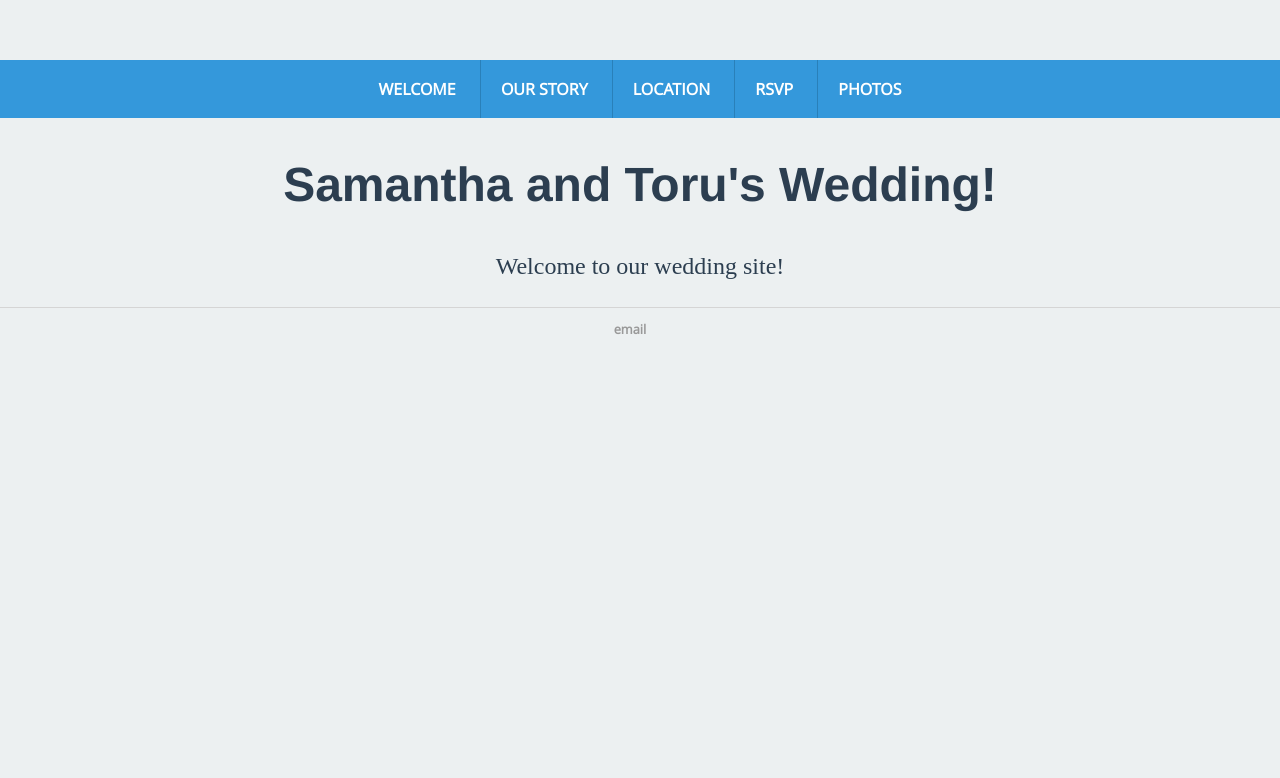
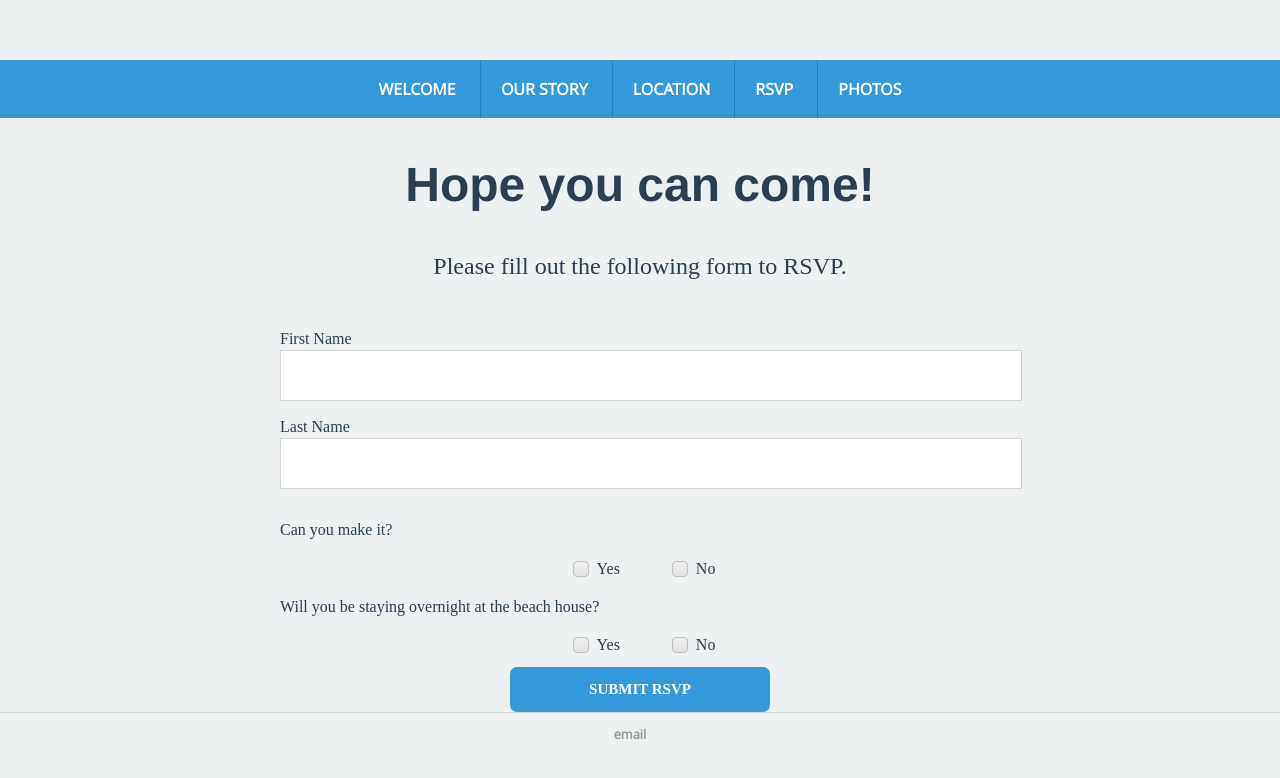
Before and after one commit to st-wed/st-wed.github.io, a Jekyll site: the page built from rsvp/index.html, in a window 1280 px wide. Shown: the top 778 px of the page. Built offline with Jekyll 4.4.1, drawn with Linux system fonts in a browser that asks for light colours.

Commit message:
added RSVP form

```diff
--- a/_layouts/default.html
+++ b/_layouts/default.html
@@ -4,6 +4,7 @@
 			<title>{{ page.title }}</title>
 			<!-- link to main stylesheet -->
 			<link rel="stylesheet" type="text/css" href="/css/main.css">
+            <link rel="stylesheet" type="text/css" href="/css/fonts.css">
 			<script type='text/javascript' src='/javascript/jquery-2.1.3.min.js'></script>
 			<script type='text/javascript' src='/javascript/jquery.backstretch.min.js'></script>
 			<!--Prefetch DNS for external resource to speed up loading time -->
--- /dev/null
+++ b/css/fonts.css
@@ -0,0 +1,30 @@
+@font-face {
+  font-family: 'Nixie One';
+  font-style: normal;
+  font-weight: 400;
+  src: local('Nixie One'), local('NixieOne-Regular'), url(http://fonts.gstatic.com/s/nixieone/v7/gQ0PT3rPU_Et2ExNz-ahmltXRa8TVwTICgirnJhmVJw.woff2) format('woff2'), url(http://fonts.gstatic.com/s/nixieone/v7/gQ0PT3rPU_Et2ExNz-ahmj8E0i7KZn-EPnyo3HZu7kw.woff) format('woff');
+}
+@font-face {
+  font-family: 'Open Sans';
+  font-style: normal;
+  font-weight: 400;
+  src: local('Open Sans'), local('OpenSans'), url(http://fonts.gstatic.com/s/opensans/v10/cJZKeOuBrn4kERxqtaUH3VtXRa8TVwTICgirnJhmVJw.woff2) format('woff2'), url(http://fonts.gstatic.com/s/opensans/v10/cJZKeOuBrn4kERxqtaUH3T8E0i7KZn-EPnyo3HZu7kw.woff) format('woff');
+}
+@font-face {
+  font-family: 'Nixie One';
+  font-style: normal;
+  font-weight: 400;
+  src: local('Nixie One'), local('NixieOne-Regular'), url(http://fonts.gstatic.com/s/nixieone/v7/gQ0PT3rPU_Et2ExNz-ahmltXRa8TVwTICgirnJhmVJw.woff2) format('woff2'), url(http://fonts.gstatic.com/s/nixieone/v7/gQ0PT3rPU_Et2ExNz-ahmj8E0i7KZn-EPnyo3HZu7kw.woff) format('woff');
+}
+@font-face {
+  font-family: 'Open Sans';
+  font-style: normal;
+  font-weight: 400;
+  src: local('Open Sans'), local('OpenSans'), url(http://fonts.gstatic.com/s/opensans/v10/cJZKeOuBrn4kERxqtaUH3VtXRa8TVwTICgirnJhmVJw.woff2) format('woff2'), url(http://fonts.gstatic.com/s/opensans/v10/cJZKeOuBrn4kERxqtaUH3T8E0i7KZn-EPnyo3HZu7kw.woff) format('woff');
+}
+@font-face {
+  font-family: 'Open Sans B';
+  font-style: normal;
+  font-weight: 700;
+  src: local('Open Sans Bold'), local('OpenSans-Bold'), url(http://fonts.gstatic.com/s/opensans/v10/k3k702ZOKiLJc3WVjuplzOgdm0LZdjqr5-oayXSOefg.woff2) format('woff2'), url(http://fonts.gstatic.com/s/opensans/v10/k3k702ZOKiLJc3WVjuplzHhCUOGz7vYGh680lGh-uXM.woff) format('woff');
+}
--- a/css/main.css
+++ b/css/main.css
@@ -88,34 +88,66 @@ ul.posts {
 ul.posts li {
     list-style: none;
 }
+#rsvp-form label{
+    display:block;
+    text-align: left;
+    margin-top:15px;
+}
+#rsvp-form input {
+    border: 1px solid #D4D4D4;
+    box-shadow: none;
+    padding: 13px 10px;
+    word-break: normal;
+    font: inherit;
+    color: #696868;
+    width:100%;
 
-@font-face {
-  font-family: 'Nixie One';
-  font-style: normal;
-  font-weight: 400;
-  src: local('Nixie One'), local('NixieOne-Regular'), url(http://fonts.gstatic.com/s/nixieone/v7/gQ0PT3rPU_Et2ExNz-ahmltXRa8TVwTICgirnJhmVJw.woff2) format('woff2'), url(http://fonts.gstatic.com/s/nixieone/v7/gQ0PT3rPU_Et2ExNz-ahmj8E0i7KZn-EPnyo3HZu7kw.woff) format('woff');
 }
-@font-face {
-  font-family: 'Open Sans';
-  font-style: normal;
-  font-weight: 400;
-  src: local('Open Sans'), local('OpenSans'), url(http://fonts.gstatic.com/s/opensans/v10/cJZKeOuBrn4kERxqtaUH3VtXRa8TVwTICgirnJhmVJw.woff2) format('woff2'), url(http://fonts.gstatic.com/s/opensans/v10/cJZKeOuBrn4kERxqtaUH3T8E0i7KZn-EPnyo3HZu7kw.woff) format('woff');
+#rsvp-form fieldset {
+    border:none;
+    width:75%;
+    margin:auto;
 }
-@font-face {
-  font-family: 'Nixie One';
-  font-style: normal;
-  font-weight: 400;
-  src: local('Nixie One'), local('NixieOne-Regular'), url(http://fonts.gstatic.com/s/nixieone/v7/gQ0PT3rPU_Et2ExNz-ahmltXRa8TVwTICgirnJhmVJw.woff2) format('woff2'), url(http://fonts.gstatic.com/s/nixieone/v7/gQ0PT3rPU_Et2ExNz-ahmj8E0i7KZn-EPnyo3HZu7kw.woff) format('woff');
+#rsvp-container{
+    margin:auto;
+    width:75%;
 }
-@font-face {
-  font-family: 'Open Sans';
-  font-style: normal;
-  font-weight: 400;
-  src: local('Open Sans'), local('OpenSans'), url(http://fonts.gstatic.com/s/opensans/v10/cJZKeOuBrn4kERxqtaUH3VtXRa8TVwTICgirnJhmVJw.woff2) format('woff2'), url(http://fonts.gstatic.com/s/opensans/v10/cJZKeOuBrn4kERxqtaUH3T8E0i7KZn-EPnyo3HZu7kw.woff) format('woff');
+
+#rsvp-form #rsvp-send{
+    background-color:#3498db;
+    color:white;
+    display: inline-block;
+    line-height: 1;
+    border-radius: 7px;
+    padding: 15px;
+    font-weight: bold;
+    font-size: 15px;
+    text-transform: uppercase;
+    border: medium none;
+    cursor: pointer;
+    width: 260px;
+    text-align: center;
 }
-@font-face {
-  font-family: 'Open Sans B';
-  font-style: normal;
-  font-weight: 700;
-  src: local('Open Sans Bold'), local('OpenSans-Bold'), url(http://fonts.gstatic.com/s/opensans/v10/k3k702ZOKiLJc3WVjuplzOgdm0LZdjqr5-oayXSOefg.woff2) format('woff2'), url(http://fonts.gstatic.com/s/opensans/v10/k3k702ZOKiLJc3WVjuplzHhCUOGz7vYGh680lGh-uXM.woff) format('woff');
+
+#rsvp-form input[type='radio']:not(old){
+ /* Hide the input, but have it still be clickable */
+    width   : 28px;
+    margin  : 0;
+    padding : 0;
+    opacity : 0;
 }
+
+#rsvp-form input[type='radio']:not(old) + label{
+  display      : inline-block;
+  margin-left  : -28px;
+  padding-left : 28px;
+  background   : url('/images/checks.png') no-repeat 0 0;
+  line-height  : 24px;
+}
+
+#rsvp-form input[type='radio']:not(old):checked + label{
+    background-position : 0 -48px;
+}
+#rsvp-form .yes-no{
+display:inline;margin:auto 20px;
+}
--- a/css/st-theme.css
+++ b/css/st-theme.css
@@ -154,7 +154,7 @@
   background-image:         linear-gradient(to bottom, #f0ad4e 0%, #eb9316 100%);
   filter: progid:DXImageTransform.Microsoft.gradient(startColorstr='#fff0ad4e', endColorstr='#ffeb9316', GradientType=0);
   filter: progid:DXImageTransform.Microsoft.gradient(enabled = false);
-  background-repeat: repeat-x;
+  background-repeat: repeat-x;white
   border-color: #e38d13;
 }
 .btn-warning:hover,
@@ -228,7 +228,7 @@
 .navbar-default {
   background-image: -webkit-linear-gradient(top, #2980B9 0%, #3498db 100%);
   background-image:      -o-linear-gradient(top, #2980B9 0%, #3498db 100%);
-  background-image: -webkit-gradient(linear, left top, left bottom, from(#2980B9), to(#3498db));
+  backgrounds-image: -webkit-gradient(linear, left top, left bottom, from(#2980B9), to(#3498db));
   background-image:         linear-gradient(to bottom, #2980B9 0%, #3498db 100%);
   filter: progid:DXImageTransform.Microsoft.gradient(startColorstr='#2980B9', endColorstr='#3498db', GradientType=0);
   filter: progid:DXImageTransform.Microsoft.gradient(enabled = false);
--- a/rsvp/index.html
+++ b/rsvp/index.html
@@ -3,6 +3,70 @@ layout: default
 title: Wedding!
 ---
 <div class="blurb">
-	<h1>Samantha and Toru's Wedding!</h1>
-	<p> Welcome to our wedding site!</p>
+	<h1>Hope you can come!</h1>
+	<p>Please fill out the following form to RSVP.</p>
 </div><!-- /.blurb -->
+<div id='rsvp-container'>
+    <form id="rsvp-form" target="_self" onsubmit="" action="">
+        <fieldset>
+            <label>First Name</label>
+            <input id="first-name" name="first-name"></textarea>
+
+            <label>Last Name</label>
+            <input id="last-name" name="last-name"></textarea>
+        </fieldset>
+        <fieldset>
+        <label>Can you make it?</label>
+            <div class='yes-no'>
+                <input id="can-come" type="radio" value="Yes" name="can-come">
+                <label>Yes</label>
+            </div>
+            <div class='yes-no'>
+                <input id="no-can-come" type="radio" value="No" name="can-come">
+                <label>No</label>
+            </div>
+
+            <label>Will you be staying overnight at the beach house?</label>
+            <div class='yes-no'>
+                <input id="can-stay" type="radio" value="Yes" name="can-stay">
+                <label>Yes</label>
+            </div>
+            <div class='yes-no'>
+                <input id="no-can-stay" type="radio" value="No" name="can-stay">
+                <label>No</label>
+            </div>
+        </fieldset>
+        <div id='send-container'>
+            <input type="submit" value="Submit RSVP" id="rsvp-send" name="submit">
+        </div>
+    </form>
+</div>
+<script type="text/javascript">
+    function postToGoogle() {
+        var firstName = $('#first-name').val();
+        var lastName = $('#last-name').val();
+
+
+        $.ajax({
+            url: "https://docs.google.com/forms/d/16rmvfPDzYjex6QfE9USyajAJHHulhwL1Tbx4Y6_-ylA/formResponse",
+            data: {"entry.271912289": firstName, "entry.49197882": lastName},
+            type: "POST",
+            dataType: "xml",
+            statusCode: {
+                0: function() {
+                    //Success message
+                },
+                200: function() {
+                    //Success Message
+                }
+            }
+        });
+    }
+
+    $(document).ready(function(){
+        $('#rsvp-form').submit(function() {
+            postToGoogle();
+            return false;
+        });
+    });
+</script>
```
Also changed, not shown: images/checks.png (added).
